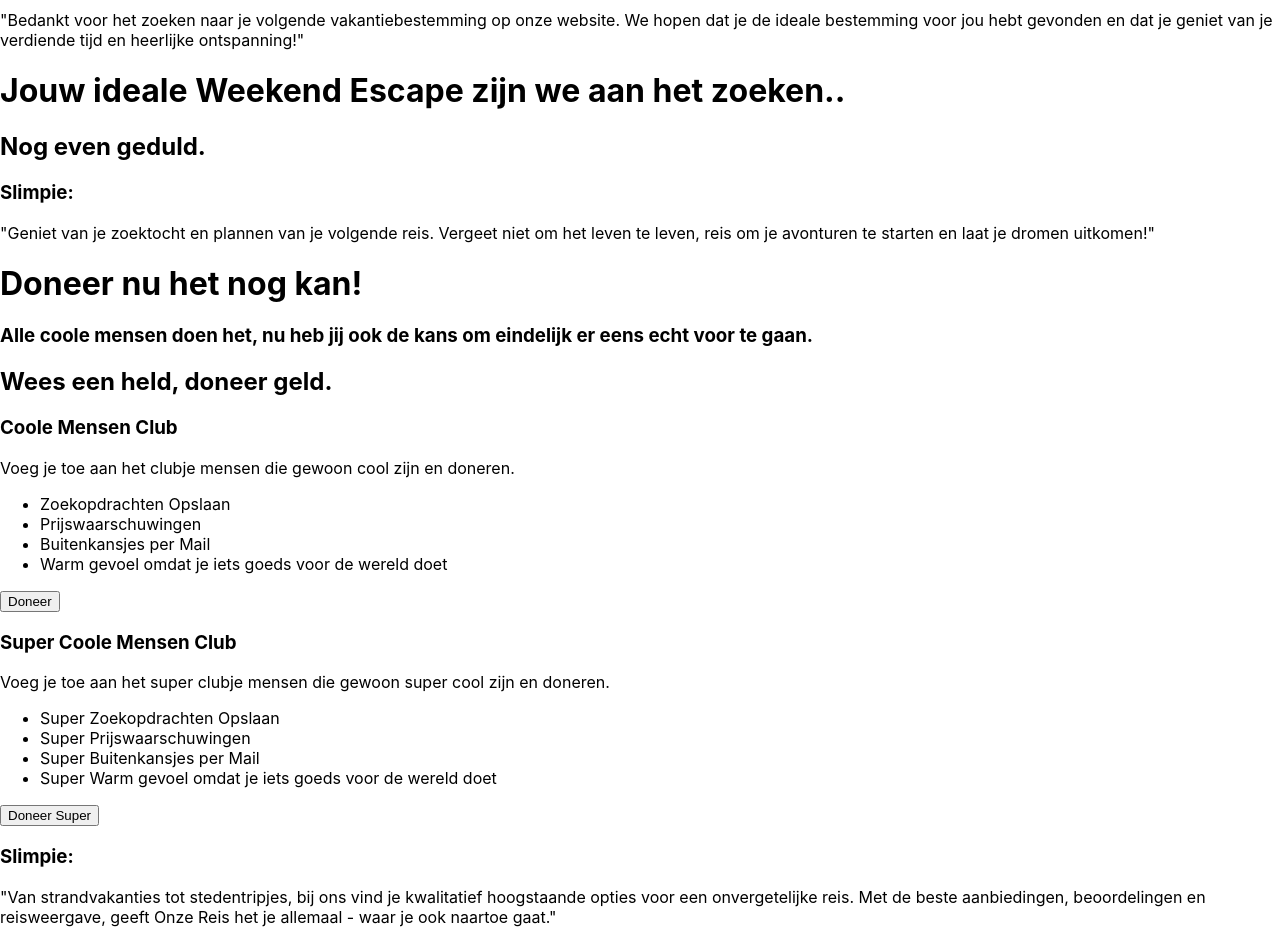
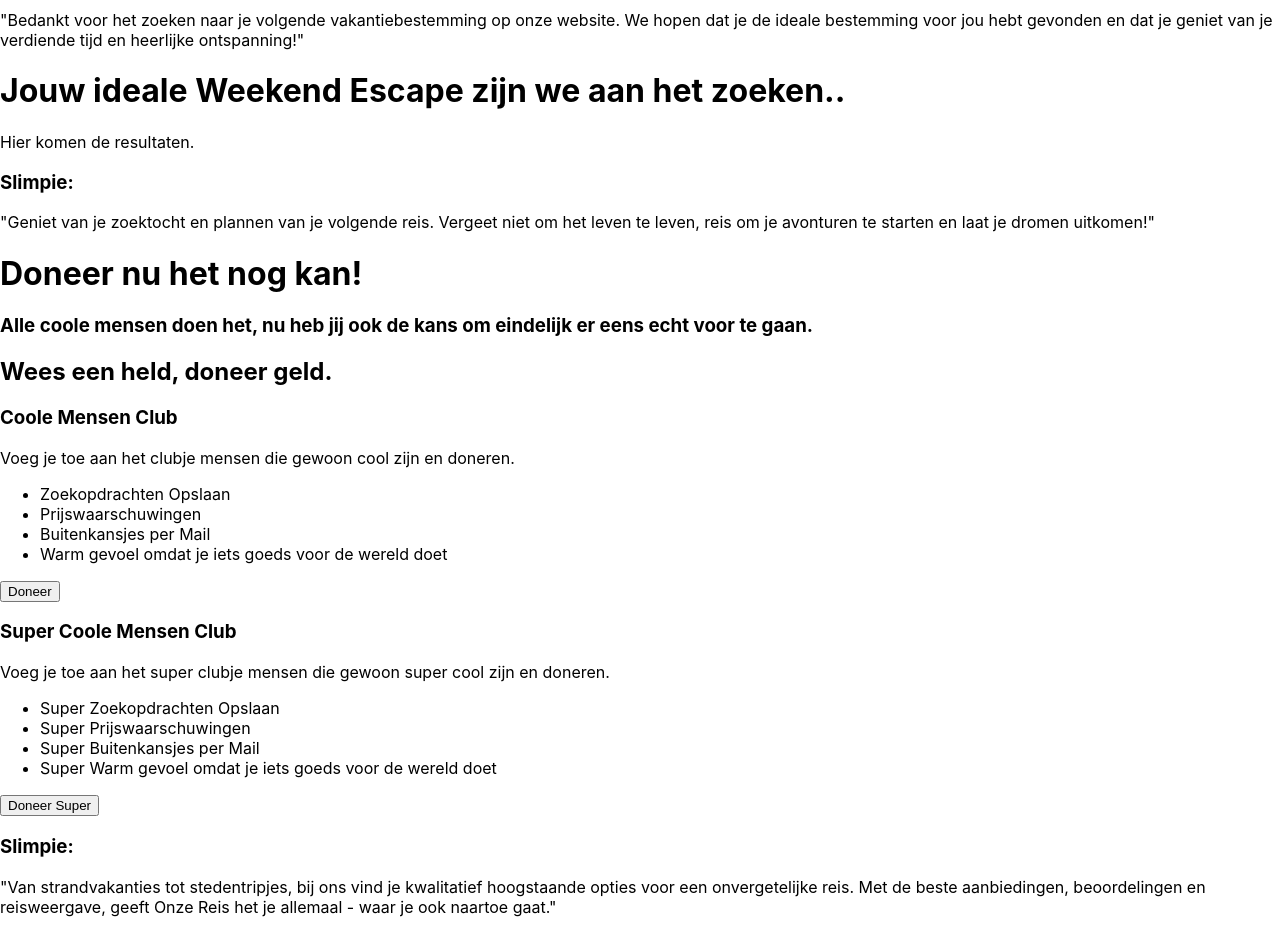
Before and after one commit to sebasvisser/2022-frontend-eindopdracht, a React (Create React App) app: page / in a window 1280 px wide. Shown: the part 2080-3009 px from the top of the page. Built offline with nearby package versions, Linux system fonts and the light colour scheme.

Commit message:
ids aan resultatenpagina toegevoegd

```diff
--- a/src/pages/Result.js
+++ b/src/pages/Result.js
@@ -6,11 +6,13 @@ function Result() {
   return (
     <>
       <header>
-        <h1>Jouw ideale Weekend Escape zijn we aan het zoeken..</h1>
+        <h1 id={"resultHeader"}>
+          Jouw ideale Weekend Escape zijn we aan het zoeken..
+        </h1>
       </header>
       <main>
         <header>
-          <h2>Nog even geduld.</h2>
+          <span id={"resultSpan"}>Hier komen de resultaten.</span>
         </header>
       </main>
       <Footer />
```
